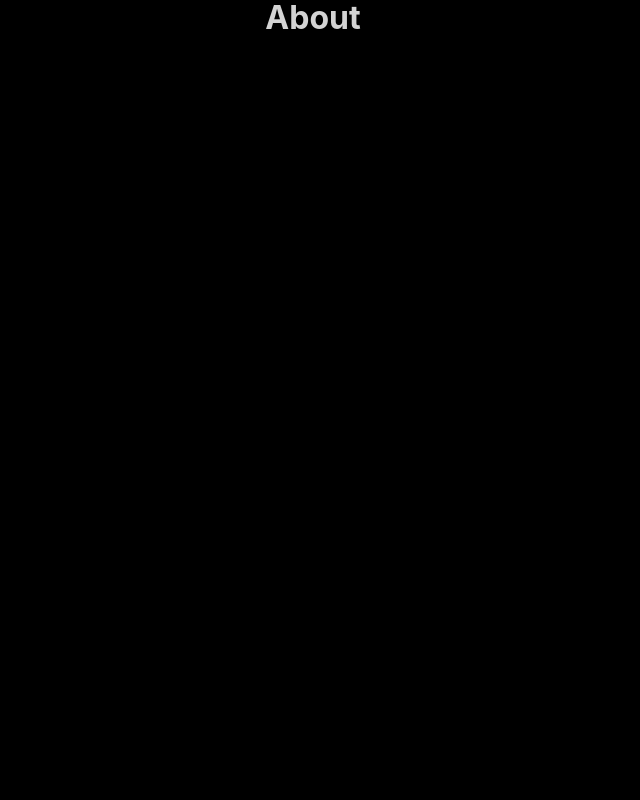
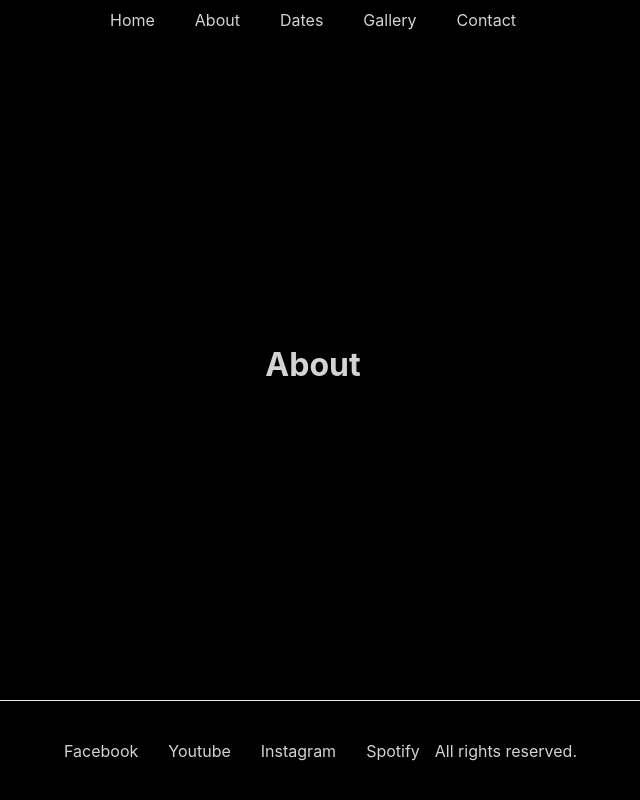
Before and after one commit to carlosmertens/diazno, a Next.js app: page /about in a window 1280 px wide. Shown: the whole page, without its empty margins (327-967 px from the left). Built offline with nearby package versions, Linux system fonts and the light colour scheme.

Commit message:
create payout for all pages

```diff
--- /dev/null
+++ b/components/PageLayout.js
@@ -0,0 +1,20 @@
+import Head from 'next/head';
+import Navbar from './Navbar';
+import Footer from './Footer';
+import styles from '../styles/Home.module.css';
+
+const PageLayout = (props) => {
+  return (
+    <div className={styles.container}>
+      <Head>
+        <title>Diazno</title>
+        <link rel='icon' href='/favicon.ico' />
+      </Head>
+      <Navbar />
+      {props.children}
+      <Footer />
+    </div>
+  );
+};
+
+export default PageLayout;
--- a/pages/about.js
+++ b/pages/about.js
@@ -1,8 +1,13 @@
-import styles from '../styles/Home.module.css'
+import styles from '../styles/Home.module.css';
+import PageLayout from '../components/PageLayout';
 
 const About = () => {
-    return (
+  return (
+    <PageLayout>
+      <main className={styles.main}>
         <h1 className={styles.title}>About</h1>
-    )
-}
+      </main>
+    </PageLayout>
+  );
+};
 export default About;
```
Also changed, not shown: components/Footer.js (+7 -24 lines), components/Navbar.js (+7 -7 lines), pages/contact.js (+9 -4 lines), pages/dates.js (+9 -4 lines), pages/gallery.js (+9 -4 lines), pages/index.js (+4 -12 lines).
